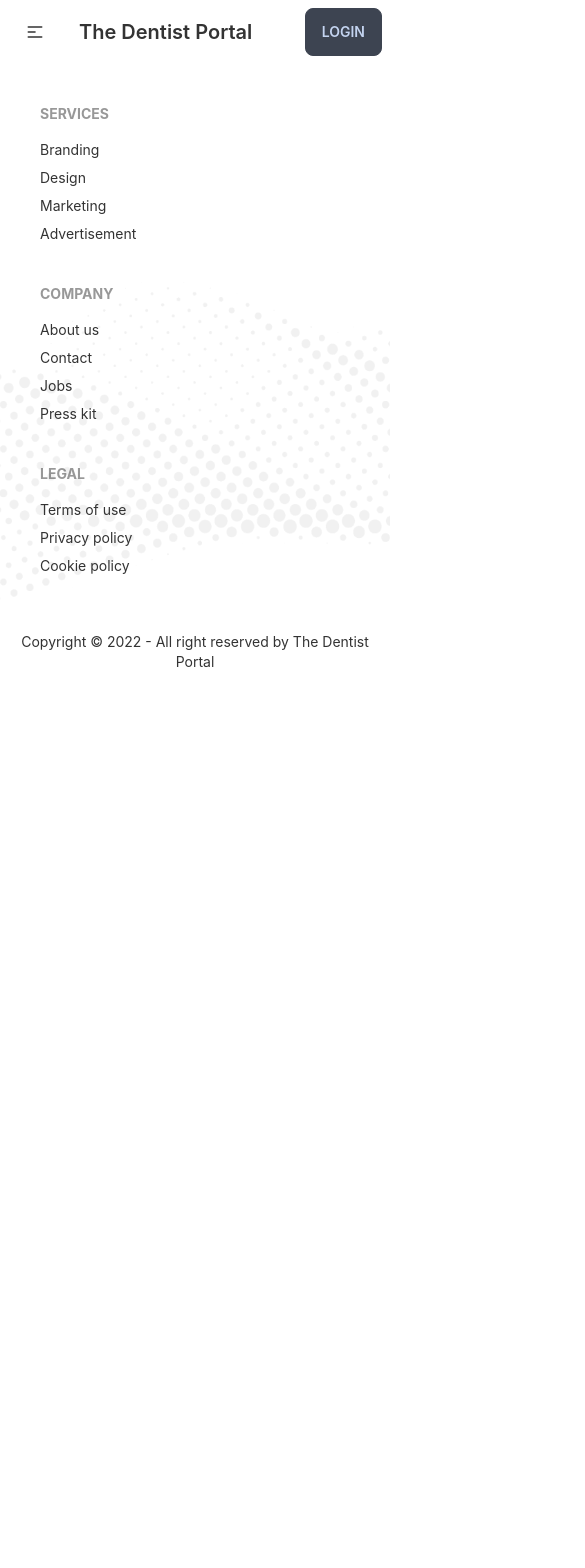
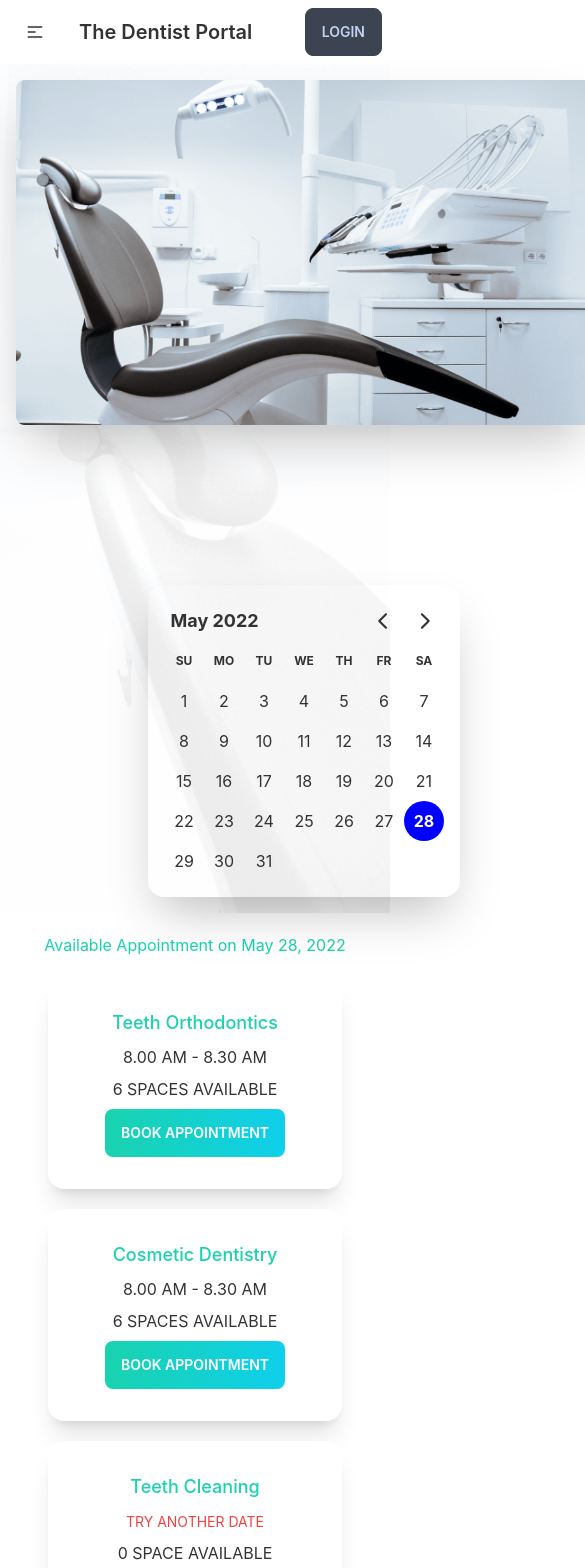
Before and after one commit to ronymia/doctor-portal-frontent, a React (Create React App) app: page /appointment in a window 390 px wide. Shown: the top 1568 px of the page, 585 px wide, since content can reach past the window. Before the commit the page ends 844 px from the top, so only its background shows below. Built offline with nearby package versions, Linux system fonts and the light colour scheme.

Commit message:
treatment components ui

```diff
--- a/package.json
+++ b/package.json
@@ -7,7 +7,9 @@
     "@testing-library/react": "^13.3.0",
     "@testing-library/user-event": "^13.5.0",
     "daisyui": "^2.15.1",
+    "date-fns": "^2.28.0",
     "react": "^18.1.0",
+    "react-day-picker": "^8.0.5",
     "react-dom": "^18.1.0",
     "react-hook-form": "^7.31.3",
     "react-router-dom": "6",
--- /dev/null
+++ b/public/services.json
@@ -0,0 +1,62 @@
+[
+    {
+        "_id": 1,
+        "name": "Teeth Orthodontics",
+        "slots": [
+            "8.00 AM - 8.30 AM",
+            "8.30 AM - 9.00 AM",
+            "9.00 AM - 9.30 AM",
+            "9.30 AM - 10.00 AM",
+            "10.00 AM - 10.30 AM",
+            "10.30 AM - 11.00 AM"
+        ]
+    },
+    {
+        "_id": 2,
+        "name": "Cosmetic Dentistry",
+        "slots": [
+            "8.00 AM - 8.30 AM",
+            "8.30 AM - 9.00 AM",
+            "9.00 AM - 9.30 AM",
+            "9.30 AM - 10.00 AM",
+            "10.00 AM - 10.30 AM",
+            "10.30 AM - 11.00 AM"
+        ]
+    },
+    {
+        "_id": 3,
+        "name": "Teeth Cleaning",
+        "slots": []
+    },
+    {
+        "_id": 4,
+        "name": "Cavity Protection",
+        "slots": [
+            "8.00 AM - 8.30 AM",
+            "8.30 AM - 9.00 AM",
+            "9.00 AM - 9.30 AM",
+            "9.30 AM - 10.00 AM",
+            "10.00 AM - 10.30 AM",
+            "10.30 AM - 11.00 AM"
+        ]
+    },
+    {
+        "_id": 5,
+        "name": "Pediatric Dental",
+        "slots": [
+            "8.00 AM - 8.30 AM"
+        ]
+    },
+    {
+        "_id": 6,
+        "name": "Oral Surgery",
+        "slots": [
+            "8.00 AM - 8.30 AM",
+            "8.30 AM - 9.00 AM",
+            "9.00 AM - 9.30 AM",
+            "9.30 AM - 10.00 AM",
+            "10.00 AM - 10.30 AM",
+            "10.30 AM - 11.00 AM"
+        ]
+    }
+]
--- a/src/App.js
+++ b/src/App.js
@@ -1,19 +1,19 @@
 import { Routes, Route } from 'react-router-dom';
 import './App.css';
 import About from './Pages/About/About';
-import Footer from './Pages/Home/Footer';
+import Appointment from './Pages/Appointment/Appointment';
 import Home from './Pages/Home/Home';
 import NavBar from './Pages/Shared/NavBar';
 
 function App() {
   return (
-    <div>
+    <div className='	 mx-auto'>
       <NavBar />
       <Routes>
         <Route path='/' element={<Home />}></Route>
+        <Route path='appointment' element={<Appointment />}></Route>
         <Route path='/about' element={<About />} />
       </Routes>
-      <Footer />
     </div>
   );
 }
--- /dev/null
+++ b/src/Pages/Appointment/Appointment.js
@@ -0,0 +1,17 @@
+import React, { useState } from 'react';
+import Footer from '../Shared/Footer';
+import AppointmentBanner from './AppointmentBanner';
+import AvailableAppointment from './AvailableAppointment';
+
+const Appointment = () => {
+    const [date, setDate] = useState(new Date());
+    return (
+        <div>
+            <AppointmentBanner date={date} setDate={setDate} />
+            <AvailableAppointment date={date} />
+            <Footer />
+        </div>
+    );
+};
+
+export default Appointment;
--- /dev/null
+++ b/src/Pages/Appointment/AppointmentBanner.js
@@ -0,0 +1,29 @@
+import React from 'react';
+import { DayPicker } from 'react-day-picker';
+import 'react-day-picker/dist/style.css';
+import chair from '../../assets/images/chair.png';
+import bg from '../../assets/images/bg.png';
+
+const AppointmentBanner = ({ date, setDate }) => {
+
+    return (
+        <div style={{
+            background: `url(${bg})`,
+
+        }}
+            className="hero w-full min-h-screen bg-cover">
+            <div className="hero-content flex-col lg:flex-row-reverse gap-40">
+                <img src={chair} className="max-w-xl rounded-lg shadow-2xl" alt='The Dentist Portal' />
+                <div className='card shadow-2xl'>
+                    <DayPicker
+                        mode="single"
+                        selected={date}
+                        onSelect={setDate}
+                    />
+                </div>
+            </div>
+        </div>
+    );
+};
+
+export default AppointmentBanner;
--- /dev/null
+++ b/src/Pages/Appointment/AvailableAppointment.js
@@ -0,0 +1,29 @@
+import { format } from 'date-fns';
+import React, { useEffect, useState } from 'react';
+import BookingSlot from './BookingSlot';
+
+const AvailableAppointment = ({ date }) => {
+    const [bookingSlots, setBookingSlots] = useState([]);
+
+    useEffect(() => {
+        fetch('services.json')
+            .then(res => res.json())
+            .then(data => setBookingSlots(data))
+    }, []);
+
+    return (
+        <div>
+            <h3 className=' text-center text-secondary my-5'>Available Appointment on {format(date, 'PP')}</h3>
+            <div className="grid grid-cols-1 md:grid-cols-2 lg:grid-cols-3 gap-5 px-12">
+                {
+                    bookingSlots.map(bookingSlot => <BookingSlot
+                        key={bookingSlot._id}
+                        bookingSlot={bookingSlot}
+                    />)
+                }
+            </div>
+        </div>
+    );
+};
+
+export default AvailableAppointment;
--- /dev/null
+++ b/src/Pages/Appointment/BookingSlot.js
@@ -0,0 +1,29 @@
+import React from 'react';
+
+const BookingSlot = ({ bookingSlot }) => {
+    const { name, slots, _id } = bookingSlot;
+
+    return (
+        <div class="card max-w-lg bg-base-100 shadow-xl">
+            <div class="card-body text-center">
+                <h2 class="text-center text-secondary text-lg font-medium">{name}</h2>
+                <p>
+                    {
+                        slots.length ?
+                            <span>{slots[0]}</span>
+                            :
+                            <span className=' text-sm text-red-500 uppercase'>Try Another  Date</span>
+                    }
+                </p>
+                <p className='uppercase'>{slots.length} {slots.length > 1 ? "Spaces" : "Space"} Available</p>
+                <div class="card-actions justify-center">
+                    <button
+                        class="btn btn-secondary bg-gradient-to-r from-secondary to-primary uppercase text-white border-0 rounded-lg" disabled={slots.length === 0}
+                    >Book Appointment</button>
+                </div>
+            </div>
+        </div>
+    );
+};
+
+export default BookingSlot;
--- a/src/Pages/Home/Home.js
+++ b/src/Pages/Home/Home.js
@@ -1,4 +1,5 @@
 import React from 'react';
+import Footer from '../Shared/Footer';
 import Banner from './Banner';
 import ContactUs from './ContactUs';
 import Info from './Info';
@@ -15,6 +16,7 @@ const Home = () => {
             <MakeAppointment />
             <Testimonial />
             <ContactUs />
+            <Footer />
         </div>
     );
 };
--- a/src/Pages/Home/Footer.js
+++ b/src/Pages/Shared/Footer.js
@@ -31,7 +31,7 @@ const Footer = () => {
                     <Link to='/ssc' className="link link-hover">Cookie policy</Link>
                 </div>
             </div>
-            <footer className="footer footer-center p-4">
+            <footer className="footer footer-center p-4 my-5">
                 <div>
                     <p>Copyright © 2022 - All right reserved by The Dentist Portal</p>
                 </div>
--- a/src/Pages/Shared/NavBar.js
+++ b/src/Pages/Shared/NavBar.js
@@ -1,14 +1,15 @@
 import React from 'react';
+import { Link } from 'react-router-dom';
 
 const NavBar = () => {
 
     const menuItems =
         <>
-            <li><a>Home</a></li>
-            <li><a>About</a></li>
-            <li><a>Apointment</a></li>
-            <li><a>Reviews</a></li>
-            <li><a>Contact Us</a></li>
+            <li><Link to="/">Home</Link></li>
+            <li><Link to="/about">About</Link></li>
+            <li><Link to="/appointment">Apointment</Link></li>
+            <li><Link to="/reviews">Reviews</Link></li>
+            <li><Link to="/contact">Contact Us</Link></li>
         </>
 
     return (
@@ -30,7 +31,7 @@ const NavBar = () => {
                 </ul>
             </div>
             <div className="navbar-end">
-                <a className="btn">Login</a>
+                <Link to="/login" className="btn">Login</Link>
             </div>
         </div>
     );
```
Also changed, not shown: 1 other file (tests, documents, lock files or other folders).
